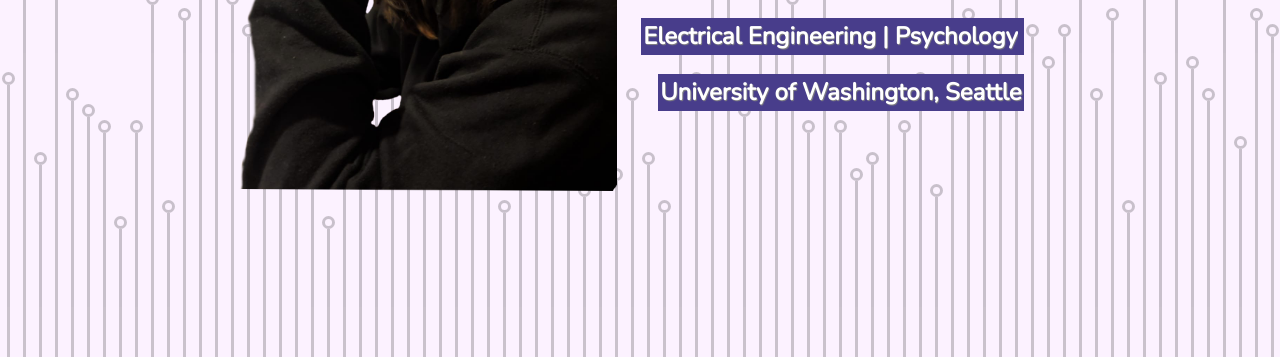
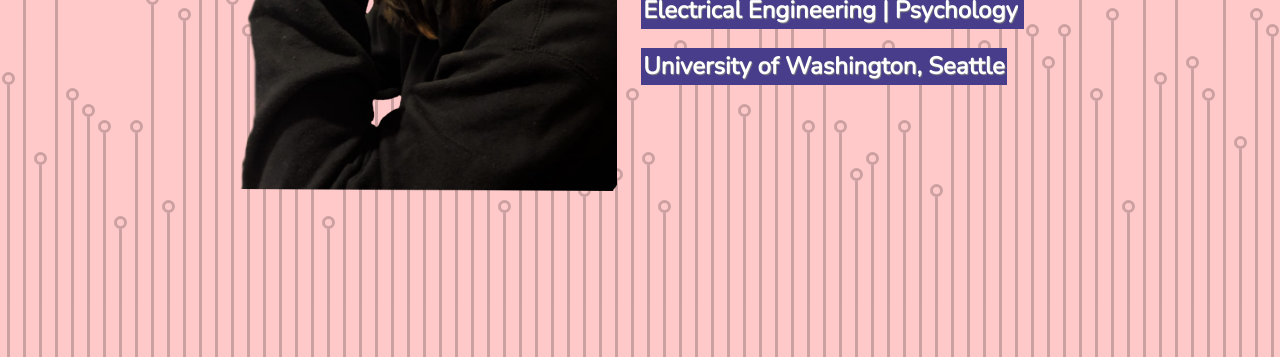
Before and after one commit to rheabhutani/rheabhutani.github.io, a plain HTML site: page index.html in a window 1280 px wide. Shown: the part 456-813 px from the top of the page. Drawn offline with nearby package versions, Linux system fonts and the light colour scheme.

Commit message:
updated color and indentation

```diff
--- a/styles.css
+++ b/styles.css
@@ -11,7 +11,7 @@ body {
   overflow: auto;
   height: -webkit-fill-available;
   width: -webkit-fill-available;
-  background-color: #fcf2ff;
+  background-color: #ffc9c9;
 }
 
 .hidden {
@@ -156,10 +156,10 @@ img:hover {
 
 #right {
   vertical-align: top;
-  text-align: right;
+  text-align: left;
   font-size: 30px;
   margin-right: 20%;
-  margin-top: 15%;
+  margin-top: 13%;
   animation-name: fadeIn;
   animation-duration: 2.5s;
   text-shadow: 0.2vh 0.2vh 0.25vh grey;
```
